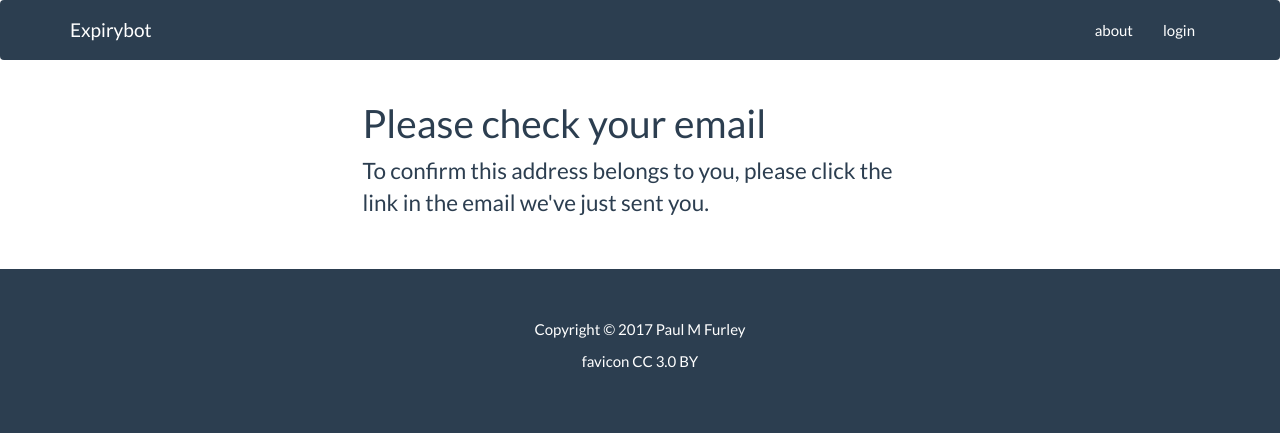
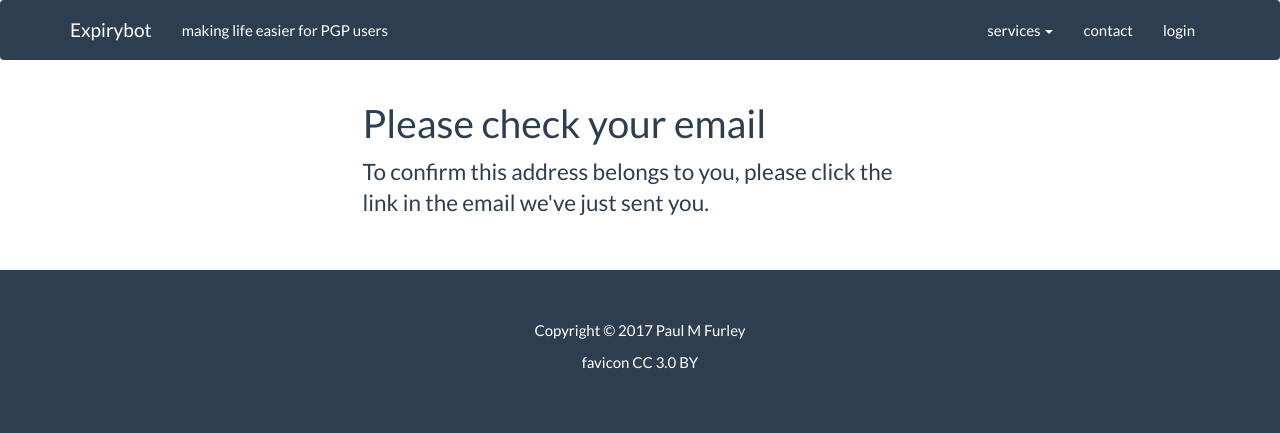
Before and after one commit to fawkesley/expirybot-web, a Django app: template expirybot/apps/users/templates/users/email_sent.html in a window 1280 px wide. Shown: the top 433 px of the page. Run offline with Django 3.2, Linux system fonts and the light colour scheme; the template is opened without the code that fills it, so the values that code supplies are empty; parts of the project's set-up code (start-up, migrations or seed data) failed here and were passed over; some libraries are stand-ins or nearby versions.

Commit message:
Update navbar links and text

```diff
--- a/expirybot/templates/expirybot/base.html
+++ b/expirybot/templates/expirybot/base.html
@@ -38,19 +38,31 @@
               <span class="icon-bar"></span>
             </button>
             <a class="navbar-brand" href="/">Expirybot</a>
+
+            <p class="navbar-text">making life easier for PGP users</p>
+
           </div>
 
           <div class="collapse navbar-collapse" id="bs-example-navbar-collapse-1">
             <ul class="nav navbar-nav">
             </ul>
             <ul class="nav navbar-nav navbar-right">
-              <li><a href="https://www.paulfurley.com/expirybot">about<span class="sr-only">(current)</span></a></li>
+	      <li class="dropdown">
+		<a href="#" class="dropdown-toggle" data-toggle="dropdown" role="button" aria-haspopup="true" aria-expanded="false">services <span class="caret"></span></a>
+		<ul class="dropdown-menu">
+		  <li><a href="https://www.paulfurley.com/expirybot">Remind me before my key expires</a></li>
+                  <li><a href="{% url 'users.monitor-email-address' %}">Alert me about new PGP keys with my email</a></li>
+		  <li role="separator" class="divider"></li>
+                  <li><a href="https://www.paulfurley.com/contact/">Free PGP / GPG help by email or Signal</a></li>
+		</ul>
+	      </li>
+              <li><a href="mailto:paul@paulfurley.com?subject=Expirybot">contact</a></li>
               {% if request.user.is_anonymous or request.user.profile.is_temporary %}
               <li><a href="{% url 'users.login' %}">login</a></li>
               {% else %}
               <li role="presentation" class="dropdown">
                 <a class="dropdown-toggle" data-toggle="dropdown" href="#" role="button" aria-haspopup="true" aria-expanded="false">
-                  logged in as {{request.user.email}} <span class="caret"></span>
+                  {{request.user.email}} <span class="caret"></span>
                 </a>
                 <ul class="dropdown-menu">
                   <li><a href="{% url 'users.logout' %}">logout</a></li>
```
